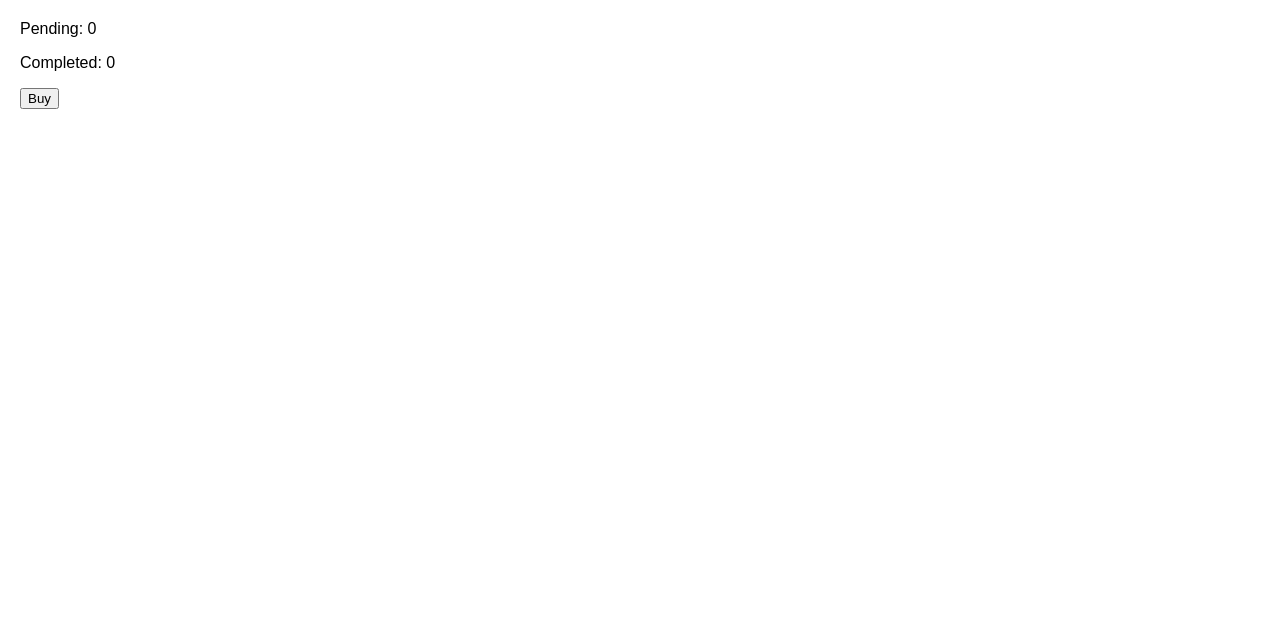
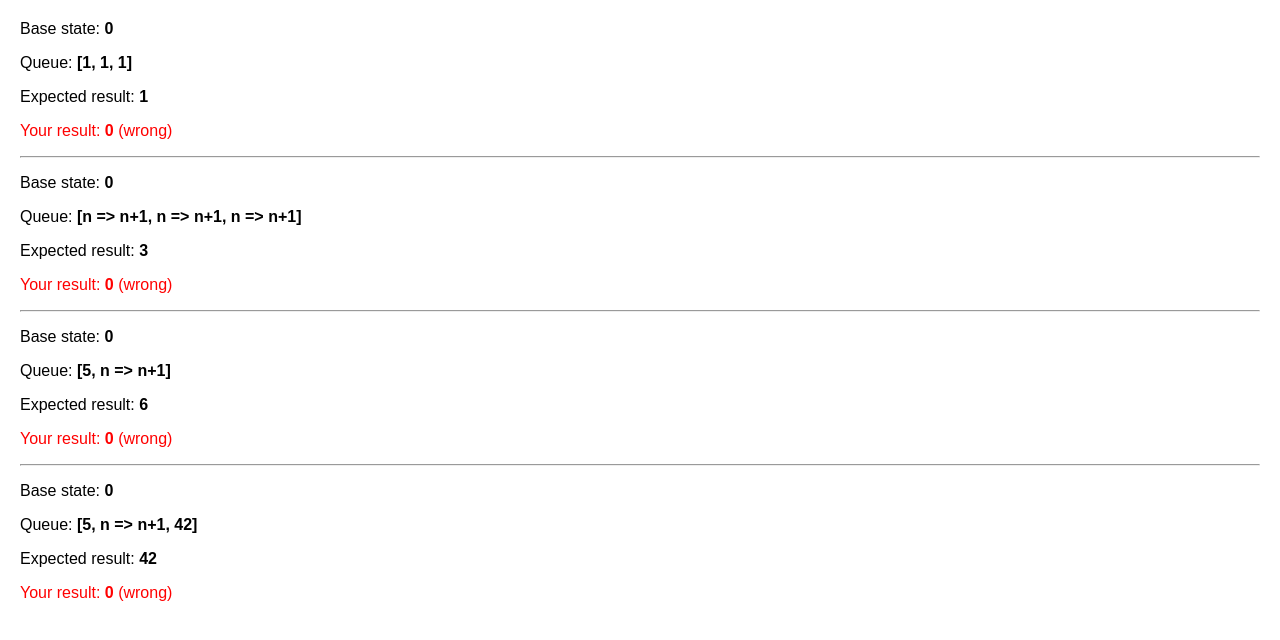
Before and after one commit to Jy4058350/begin_1, a React (Create React App) app: page / in a window 1280 px wide. Shown: the top 640 px of the page. Built offline with nearby package versions, Linux system fonts and the light colour scheme.

Commit message:
Challenge2-first

```diff
--- a/src/App.js
+++ b/src/App.js
@@ -1,27 +1,49 @@
-import { useState } from 'react'
+import { getFinalState } from './processQueue.js'
 
-export default function RequestTracker() {
-  const [pending, setPending] = useState(0)
-  const [completed, setCompleted] = useState(0)
+function increment(n) {
+  return n + 1
+}
+increment.toString = () => 'n => n+1'
 
-  async function handleClick() {
-    setPending(p => p + 1)
-    await delay(3000)
-    setPending(p => p - 1)
-    setCompleted(c => c + 1)
-  }
-
+export default function App() {
   return (
     <>
-      <h3>Pending: {pending}</h3>
-      <h3>Completed: {completed}</h3>
-      <button onClick={handleClick}>Buy</button>
+      <TestCase baseState={0} queue={[1, 1, 1]} expected={1} />
+      <hr />
+      <TestCase
+        baseState={0}
+        queue={[increment, increment, increment]}
+        expected={3}
+      />
+      <hr />
+      <TestCase baseState={0} queue={[5, increment]} expected={6} />
+      <hr />
+      <TestCase baseState={0} queue={[5, increment, 42]} expected={42} />
     </>
   )
 }
 
-function delay(ms) {
-  return new Promise(resolve => {
-    setTimeout(resolve, ms)
-  })
+function TestCase({ baseState, queue, expected }) {
+  const actual = getFinalState(baseState, queue)
+  return (
+    <>
+      <p>
+        Base state: <b>{baseState}</b>
+      </p>
+      <p>
+        Queue: <b>[{queue.join(', ')}]</b>
+      </p>
+      <p>
+        Expected result: <b>{expected}</b>
+      </p>
+      <p
+        style={{
+          color: actual === expected ? 'green' : 'red',
+        }}
+      >
+        Your result: <b>{actual}</b> (
+        {actual === expected ? 'correct' : 'wrong'})
+      </p>
+    </>
+  )
 }
--- /dev/null
+++ b/src/processQueue.js
@@ -0,0 +1,7 @@
+export function getFinalState(baseState, queue) {
+  let finalState = baseState
+
+  // TODO: do something with the queue...
+
+  return finalState
+}
```
Also changed, not shown: src/Clock.js (deleted, +0 -8 lines).
